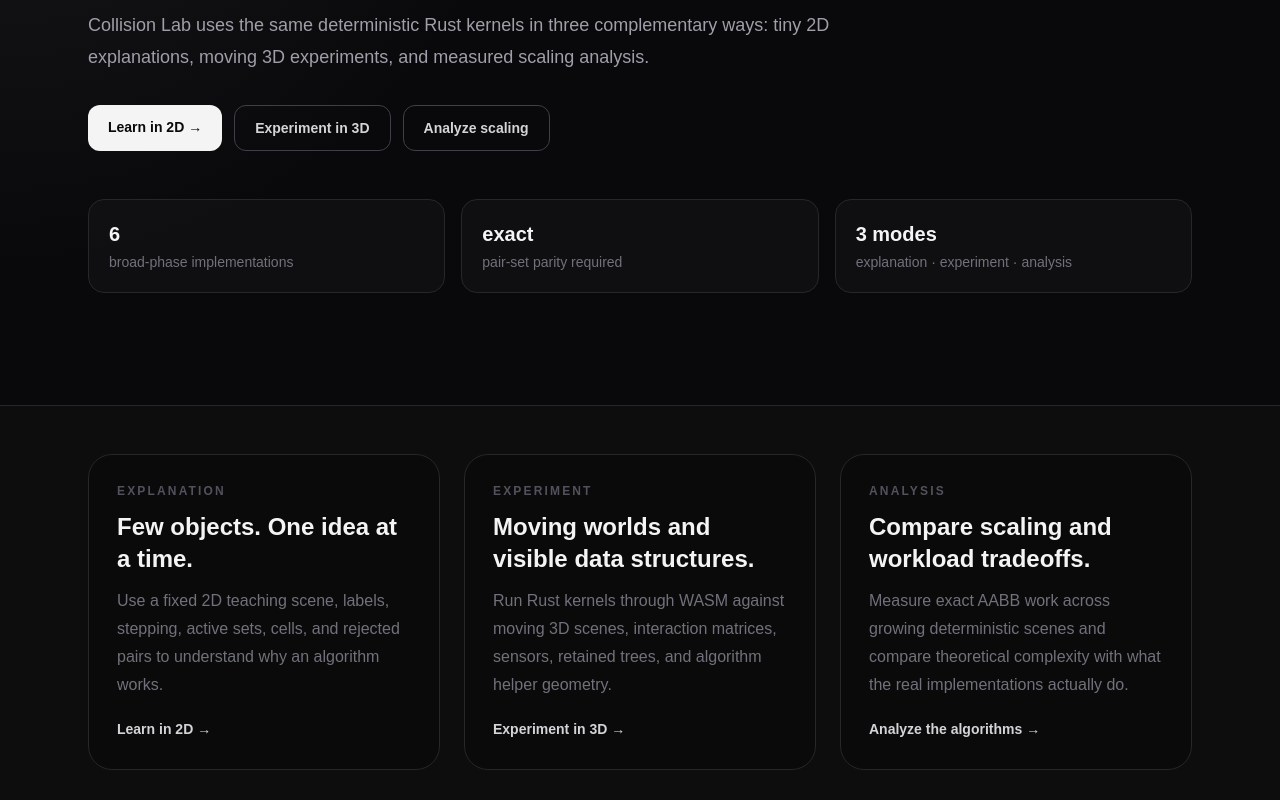
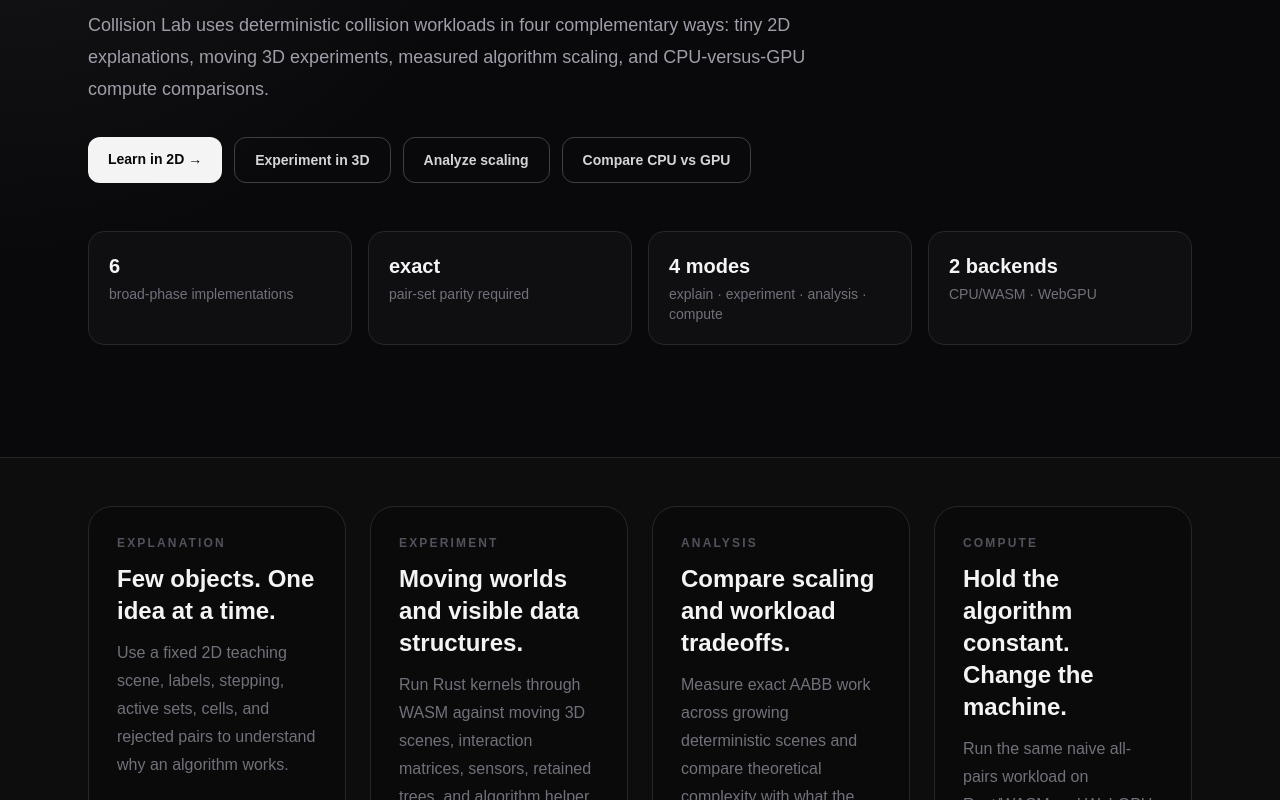
Before and after one commit to moritzbrantner/collision-lab, a Next.js app in the folder web/: page / in a window 1280 px wide. Shown: the part 280-1080 px from the top of the page. Built offline with nearby package versions, Linux system fonts and the light colour scheme.

Commit message:
Promote Compute as a first-class lab mode

```diff
--- a/web/app/page.tsx
+++ b/web/app/page.tsx
@@ -13,7 +13,7 @@ export default function HomePage() {
             Learn it. Stress it. Analyze it.
           </h1>
           <p className="mt-6 max-w-3xl text-lg leading-8 text-zinc-400">
-            Collision Lab uses the same deterministic Rust kernels in three complementary ways: tiny 2D explanations, moving 3D experiments, and measured scaling analysis.
+            Collision Lab uses deterministic collision workloads in four complementary ways: tiny 2D explanations, moving 3D experiments, measured algorithm scaling, and CPU-versus-GPU compute comparisons.
           </p>
           <div className="mt-8 flex flex-wrap gap-3">
             <Link href="/explain/" className="inline-flex rounded-xl bg-zinc-100 px-5 py-3 text-sm font-semibold text-zinc-950 transition hover:bg-white">
@@ -25,14 +25,18 @@ export default function HomePage() {
             <Link href="/analysis/" className="inline-flex rounded-xl border border-zinc-700 px-5 py-3 text-sm font-semibold text-zinc-300 transition hover:border-zinc-500 hover:text-zinc-100">
               Analyze scaling
             </Link>
+            <Link href="/compute/" className="inline-flex rounded-xl border border-zinc-700 px-5 py-3 text-sm font-semibold text-zinc-300 transition hover:border-zinc-500 hover:text-zinc-100">
+              Compare CPU vs GPU
+            </Link>
           </div>
         </div>
 
-        <div className="mt-12 grid gap-4 sm:grid-cols-3">
+        <div className="mt-12 grid gap-4 sm:grid-cols-2 lg:grid-cols-4">
           {[
             [String(algorithms.length), "broad-phase implementations"],
             ["exact", "pair-set parity required"],
-            ["3 modes", "explanation · experiment · analysis"],
+            ["4 modes", "explain · experiment · analysis · compute"],
+            ["2 backends", "CPU/WASM · WebGPU"],
           ].map(([value, label]) => (
             <div key={label} className="rounded-2xl border border-zinc-800 bg-zinc-900/45 p-5">
               <div className="text-xl font-semibold text-zinc-100">{value}</div>
@@ -43,7 +47,7 @@ export default function HomePage() {
       </section>
 
       <section className="border-y border-zinc-800 bg-zinc-900/25">
-        <div className="mx-auto grid max-w-6xl gap-6 px-6 py-12 lg:grid-cols-3">
+        <div className="mx-auto grid max-w-6xl gap-6 px-6 py-12 md:grid-cols-2 xl:grid-cols-4">
           <ModeCard
             href="/explain/"
             eyebrow="Explanation"
@@ -65,6 +69,13 @@ export default function HomePage() {
             copy="Measure exact AABB work across growing deterministic scenes and compare theoretical complexity with what the real implementations actually do."
             action="Analyze the algorithms →"
           />
+          <ModeCard
+            href="/compute/"
+            eyebrow="Compute"
+            title="Hold the algorithm constant. Change the machine."
+            copy="Run the same naive all-pairs workload on Rust/WASM and WebGPU, measure crossover behavior, and require exact pair-set parity between backends."
+            action="Compare CPU and GPU →"
+          />
         </div>
       </section>
 
@@ -75,7 +86,7 @@ export default function HomePage() {
             <h2 className="mt-2 text-3xl font-semibold tracking-tight text-zinc-100">Current implementations</h2>
           </div>
           <p className="hidden max-w-md text-right text-sm leading-6 text-zinc-500 md:block">
-            Each page explains the algorithm; all three modes exercise the same Rust concepts through WebAssembly.
+            Rust remains the correctness reference; the Compute chapter adds alternative execution backends without changing what counts as the right pair set.
           </p>
         </div>
 
@@ -109,8 +120,8 @@ export default function HomePage() {
             {[
               ["01", "Generate", "Create a deterministic scene or a named teaching preset."],
               ["02", "Oracle", "Run the simple naive implementation."],
-              ["03", "Candidate", "Run each optimized broad phase."],
-              ["04", "Verify", "Require exact sorted pair-set parity, then compare work."],
+              ["03", "Candidate", "Run each optimized broad phase or alternative execution backend."],
+              ["04", "Verify", "Require exact sorted pair-set parity, then compare work or timing."],
             ].map(([number, title, copy]) => (
               <div key={number} className="rounded-2xl border border-zinc-800 bg-zinc-950/70 p-5">
                 <div className="text-xs font-semibold text-zinc-600">{number}</div>
```
